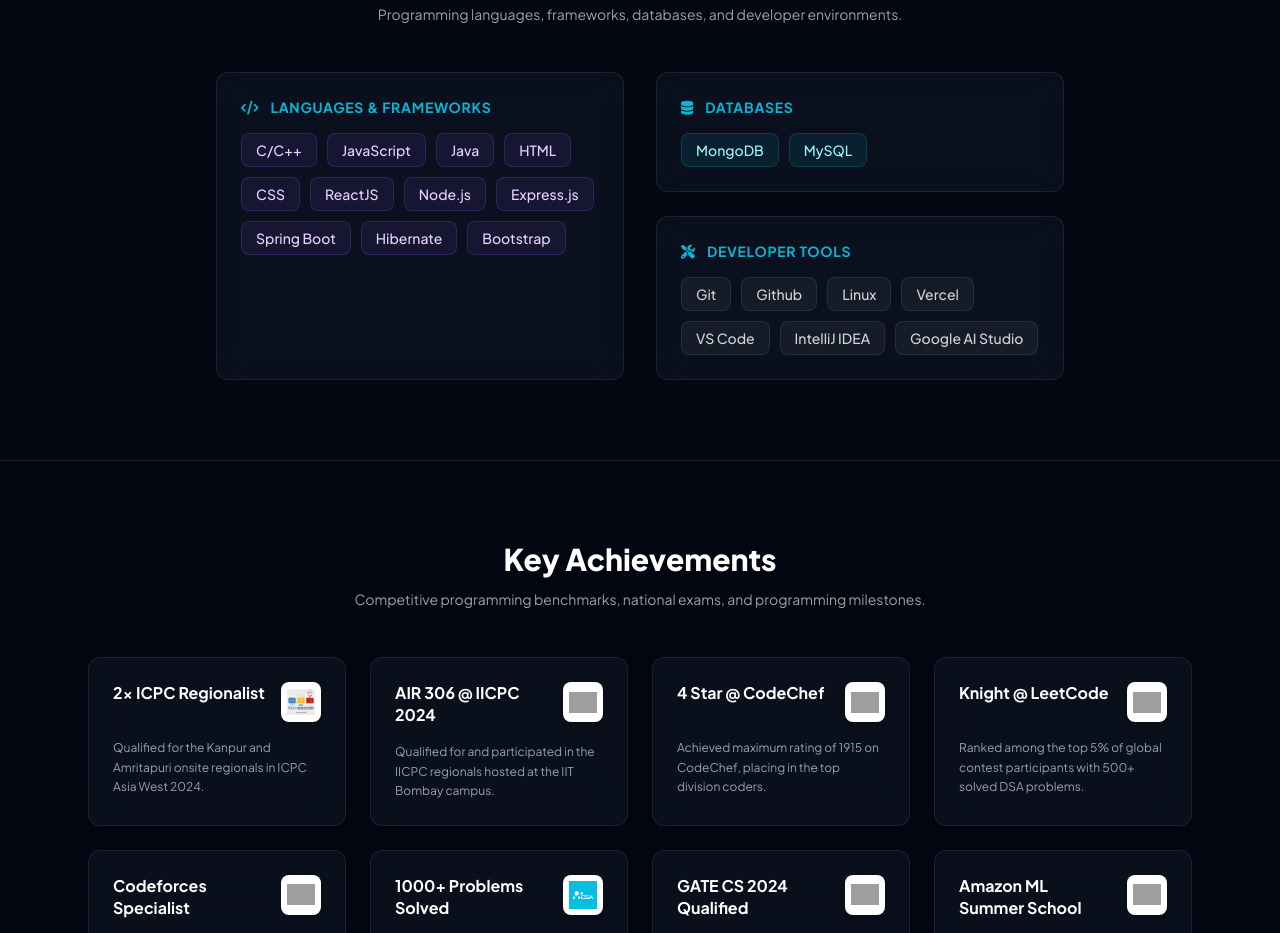
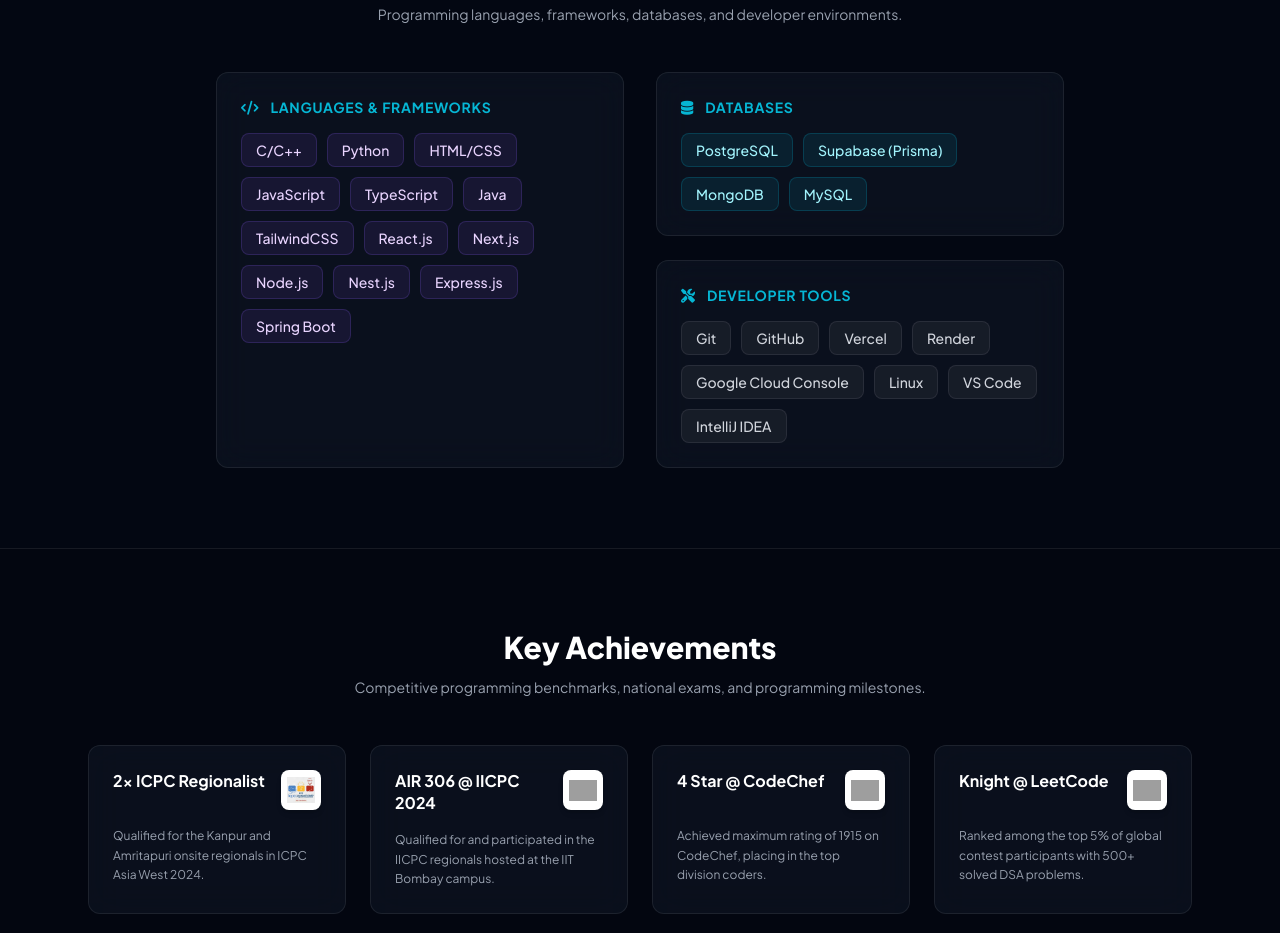
Before and after one commit to ShivamJNU/myPortfolio, a React (Vite) app: page / in a window 1280 px wide. Shown: the part 3220-4153 px from the top of the page. Built offline with nearby package versions, Linux system fonts and the light colour scheme; grey boxes are pictures that could not be loaded.

Commit message:
feat(skills): update technical skills, frameworks, databases, and developer tools

```diff
--- a/src/components/Skills.jsx
+++ b/src/components/Skills.jsx
@@ -1,10 +1,10 @@
 import React from 'react';
 
 const skills = {
-    languages: ["C/C++", "JavaScript", "Java", "HTML", "CSS"],
-    frameworks: ["ReactJS", "Node.js", "Express.js", "Spring Boot", "Hibernate", "Bootstrap"],
-    databases: ["MongoDB", "MySQL"],
-    tools: ["Git", "Github", "Linux", "Vercel", "VS Code", "IntelliJ IDEA", "Google AI Studio"]
+    languages: ["C/C++", "Python", "HTML/CSS", "JavaScript", "TypeScript", "Java"],
+    frameworks: ["TailwindCSS", "React.js", "Next.js", "Node.js", "Nest.js", "Express.js", "Spring Boot"],
+    databases: ["PostgreSQL", "Supabase (Prisma)", "MongoDB", "MySQL"],
+    tools: ["Git", "GitHub", "Vercel", "Render", "Google Cloud Console", "Linux", "VS Code", "IntelliJ IDEA"]
 };
 
 export default function Skills() {
```
